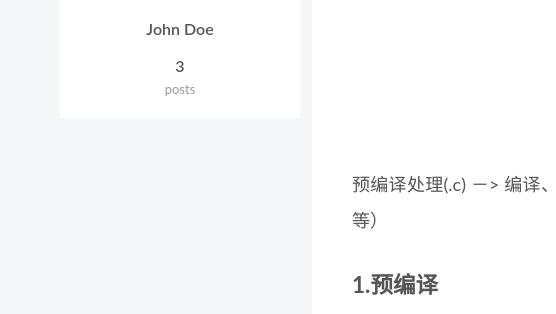
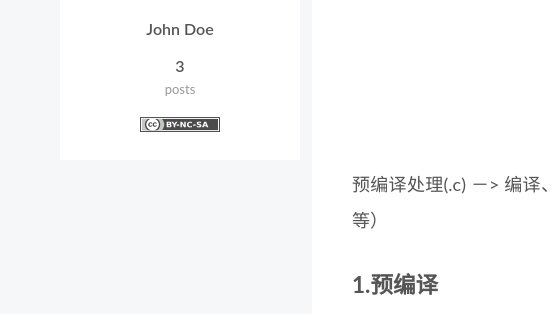
Before and after one commit to EzioZz/EzioZz.github.io, a plain HTML site: page 2020/04/18/C++的编译过程/index.html in a window 1280 px wide. Both pictures are taken after a click on the item "Overview". Shown: the part 327-641 px from the top of the page, 0-556 px from the left. Drawn offline with nearby package versions, Linux system fonts and the light colour scheme.

Commit message:
Site updated: 2020-04-23 00:31:32

```diff
--- a/2020/04/18/C++的编译过程/index.html
+++ b/2020/04/18/C++的编译过程/index.html
@@ -332,6 +332,9 @@
       </div>
   </nav>
 </div>
+  <div class="cc-license motion-element" itemprop="license">
+    <a href="https://creativecommons.org/licenses/by-nc-sa/4.0/" class="cc-opacity" rel="noopener" target="_blank"><img src="/images/cc-by-nc-sa.svg" alt="Creative Commons"></a>
+  </div>
 
 
 
```
Also changed, not shown: 2020/04/18/test/index.html (+3 -0 lines), 2020/04/22/hello-world/index.html (+3 -0 lines), archives/2020/04/index.html (+3 -0 lines), archives/2020/index.html (+3 -0 lines), archives/index.html (+3 -0 lines), categories/index.html (+3 -0 lines), index.html (+3 -0 lines).
